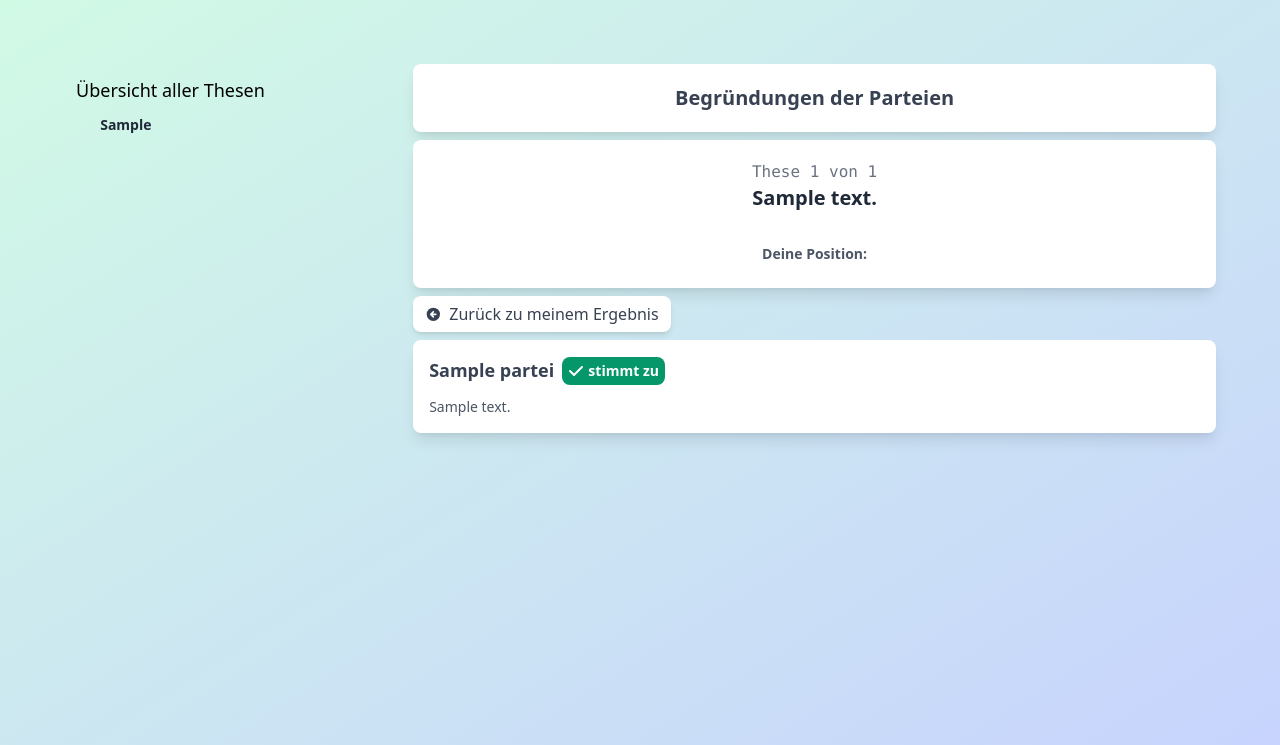
After one commit to wahlrechner/wahlrechner, a Django app: page /reason?t=1& in a window 1280 px wide. The commit adds this page. Shown: the top 745 px of the page. Run offline with Django 3.2, Linux system fonts and the light colour scheme; tables that the repository leaves empty hold one stand-in row (values such as "Sample post"); style sheets or scripts are compiled from the project's sources; parts of the project's set-up code (start-up, migrations or seed data) failed here and were passed over.

Commit message:
Begründungsseiten

```diff
--- /dev/null
+++ b/wahlrechner/templates/icons/circle-left.html
@@ -0,0 +1,12 @@
+<!-- Heroicons by Tailwind (License: https://github.com/tailwindlabs/heroicons) -->
+
+<svg
+    class="h-5 w-5 inline-flex align-middle"
+    xmlns="http://www.w3.org/2000/svg"
+    viewBox="0 0 24 24"
+    fill="currentColor"
+>
+
+<path fill-rule="evenodd" d="M10 18a8 8 0 100-16 8 8 0 000 16zm.707-10.293a1 1 0 00-1.414-1.414l-3 3a1 1 0 000 1.414l3 3a1 1 0 001.414-1.414L9.414 11H13a1 1 0 100-2H9.414l1.293-1.293z" clip-rule="evenodd" />
+
+</svg>
--- /dev/null
+++ b/wahlrechner/templates/wahlrechner/reason.html
@@ -0,0 +1,170 @@
+{% extends 'wahlrechner/base.html' %} {% load get_item %}
+{% block title %}Begründungen der Parteien zu These {{ pos }} von {{ max_pos }}{% endblock %}
+{% block sidebar %}
+<p class="text-lg mb-2 dark:text-gray-200">Übersicht aller Thesen</p>
+<ul class="space-y-1 sidebar-menu">
+    {% for these in these_list %}
+    <li>
+        {% with status=request.GET|get_item:these.pk %}
+            {% if status == 'a' %}
+                {% include "icons/agree.html" %}
+            {% elif status == 'd' %}
+                {% include "icons/disagree.html" %}
+            {% elif status == 'n' %}
+                {% include "icons/neutral.html" %}
+            {% elif status == 's' %}
+                {% include "icons/skip.html" %}
+            {% else %}
+                {% include "icons/empty.html" %}
+            {% endif %}
+        {% endwith %}
+        {% if these == aktuelle_these %}
+            <a class="active">{{ these.these_keyword }}</a>
+        {% else %}
+            <a onClick="location.href='{% url 'reason' %}?t={{ these.pk }}&{{ current_payload }}'" class="clickable">
+                {{ these.these_keyword }}
+            </a>
+        {% endif %}
+    </li>
+    {% endfor %}
+</ul>
+{% endblock %} {% block content %}
+<div class="w-full bg-white shadow-lg rounded-lg p-5 text-center dark:bg-gray-800 mb-2">
+    <h1 class="text-xl font-semibold text-gray-700 dark:text-gray-100">Begründungen der Parteien</h1>
+</div>
+<div class="w-full bg-white shadow-lg rounded-lg p-5 text-center dark:bg-gray-800">
+    <p class="font-mono text-gray-500 dark:text-gray-400">These {{ pos }} von {{ max_pos }}</p>
+    <p class="text-xl mb-8 font-bold text-gray-800 dark:text-gray-200 break-words">{{ aktuelle_these.these_text }}</p>
+
+    {% with status=request.GET|get_item:aktuelle_these.pk %}
+    {% if status != "s" %}
+        <p class="text-sm text-gray-600 dark:text-gray-400 mb-1 font-semibold">Deine Position:</p>
+    {% endif %}
+            {% if status == 'a' %}
+            <div class="text-white text-sm flex sm:inline-flex bg-green-600 font-semibold rounded-lg pl-0.5 pr-1.5 py-1">
+                <!-- Heroicons by Tailwind (License: https://github.com/tailwindlabs/heroicons) -->
+                <svg class="h-4 w-5 inline-flex align-middle text-white mr-1" xmlns="http://www.w3.org/2000/svg" viewBox="0 0 16 16" fill="currentColor">
+                    <path
+                        fill-rule="evenodd"
+                        d="M16.707 5.293a1 1 0 010 1.414l-8 8a1 1 0 01-1.414 0l-4-4a1 1 0 011.414-1.414L8 12.586l7.293-7.293a1 1 0 011.414 0z"
+                        clip-rule="evenodd"
+                    />
+                </svg>
+                stimme zu
+            </div>
+            {% elif status == 'n' %}
+            <div class="text-white text-sm flex sm:inline-flex bg-gray-500 font-semibold rounded-lg pl-0.5 pr-1.5 py-1">
+                <!-- Heroicons by Tailwind (License: https://github.com/tailwindlabs/heroicons) -->
+                <svg class="h-4 w-5 inline-flex align-middle text-white mr-1" xmlns="http://www.w3.org/2000/svg" viewBox="0 0 16 16" fill="currentColor">
+                    <path
+                        fill-rule="evenodd"
+                        d="M3 7a1 1 0 011-1h12a1 1 0 110 2H4a1 1 0 01-1-1zM3 13a1 1 0 011-1h12a1 1 0 110 2H4a1 1 0 01-1-1z"
+                        clip-rule="evenodd"
+                    />
+                </svg>
+                neutral
+            </div>
+            {% elif status == 'd' %}
+            <div class="text-white text-sm flex sm:inline-flex bg-red-600 font-semibold rounded-lg pl-0.5 pr-1.5 py-1">
+                <!-- Heroicons by Tailwind (License: https://github.com/tailwindlabs/heroicons) -->
+                <svg class="h-4 w-5 inline-flex align-middle text-white mr-1" xmlns="http://www.w3.org/2000/svg" viewBox="0 0 16 16" fill="currentColor">
+                    <path
+                        fill-rule="evenodd"
+                        d="M4.293 4.293a1 1 0 011.414 0L10 8.586l4.293-4.293a1 1 0 111.414 1.414L11.414 10l4.293 4.293a1 1 0 01-1.414 1.414L10 11.414l-4.293 4.293a1 1 0 01-1.414-1.414L8.586 10 4.293 5.707a1 1 0 010-1.414z"
+                        clip-rule="evenodd"
+                    />
+                </svg>
+                stimme nicht zu
+            </div>
+            {% endif %}
+            {% if request.GET|get_item_p:aktuelle_these.pk %}
+                <div class="text-white text-sm flex sm:inline-flex bg-yellow-500 font-semibold rounded-lg pl-0.5 pr-1.5 py-1 mt-1 md:mt-0">
+                    <svg class="h-4 w-5 inline-flex align-middle text-white mr-1" xmlns="http://www.w3.org/2000/svg" viewBox="0 0 16 16" fill="currentColor">
+                        <!-- Heroicons by Tailwind (License: https://github.com/tailwindlabs/heroicons) -->
+                        <path
+                            d="M9.049 2.927c.3-.921 1.603-.921 1.902 0l1.07 3.292a1 1 0 00.95.69h3.462c.969 0 1.371 1.24.588 1.81l-2.8 2.034a1 1 0 00-.364 1.118l1.07 3.292c.3.921-.755 1.688-1.54 1.118l-2.8-2.034a1 1 0 00-1.175 0l-2.8 2.034c-.784.57-1.838-.197-1.539-1.118l1.07-3.292a1 1 0 00-.364-1.118L2.98 8.72c-.783-.57-.38-1.81.588-1.81h3.461a1 1 0 00.951-.69l1.07-3.292z"
+                        />
+                    </svg>
+                    wichtige These
+                </div>
+            {% endif %}
+            {% if status == 's' %}
+            <p class="text-sm text-gray-600 dark:text-gray-400">Du hast diese These übersprungen.</p>
+            {% endif %}
+
+    </p>
+    {% endwith %}
+</div>
+
+
+<div class="flex flex-col md:flex-row justify-between mt-2 space-y-2 md:space-y-0 md:space-x-2">
+
+    {% if payload_previous %}
+    <button onClick="location.href='{% url 'reason' %}?{{ payload_previous }}'" class="btn btn-white h-full">
+        {% include "icons/arrow-left.html" %} vorherige These
+    </button>
+    {% endif %}
+
+    <button onClick="location.href='{% url 'results' %}?{{ current_payload }}'" class="btn btn-white h-full">
+        {% include "icons/circle-left.html" %} Zurück zu meinem Ergebnis
+    </button>
+
+    {% if payload_next %}
+    <button onClick="location.href='{% url 'reason' %}?{{ payload_next }}'" class="btn btn-white h-full">
+        nächste These {% include "icons/arrow-right.html" %}
+    </button>
+    {% endif %}
+
+</div>
+
+{% for antwort in antworten %}
+<div class="w-full bg-white shadow-lg rounded-lg p-4 my-2 dark:bg-gray-800">
+
+    <div class="mb-3">
+        <div class="text-lg text-gray-700 dark:text-gray-100 font-semibold sm:inline-flex">{{ antwort.antwort_partei.partei_name }}</div>
+        {% if antwort.antwort_position == 'a' %}
+            <div class="text-white text-sm flex sm:inline-flex bg-green-600 font-semibold rounded-lg pl-0.5 pr-1.5 py-1 sm:ml-1 mt-1 sm:mt-0">
+                <!-- Heroicons by Tailwind (License: https://github.com/tailwindlabs/heroicons) -->
+                <svg class="h-4 w-5 inline-flex align-middle text-white mr-1" xmlns="http://www.w3.org/2000/svg" viewBox="0 0 16 16" fill="currentColor">
+                    <path
+                        fill-rule="evenodd"
+                        d="M16.707 5.293a1 1 0 010 1.414l-8 8a1 1 0 01-1.414 0l-4-4a1 1 0 011.414-1.414L8 12.586l7.293-7.293a1 1 0 011.414 0z"
+                        clip-rule="evenodd"
+                    />
+                </svg>
+                stimmt zu
+            </div>
+            {% elif antwort.antwort_position == 'n' %}
+            <div class="text-white text-sm flex sm:inline-flex bg-gray-500 font-semibold rounded-lg pl-0.5 pr-1.5 py-1 sm:ml-1 mt-1 sm:mt-0">
+                <!-- Heroicons by Tailwind (License: https://github.com/tailwindlabs/heroicons) -->
+                <svg class="h-4 w-5 inline-flex align-middle text-white mr-1" xmlns="http://www.w3.org/2000/svg" viewBox="0 0 16 16" fill="currentColor">
+                    <path
+                        fill-rule="evenodd"
+                        d="M3 7a1 1 0 011-1h12a1 1 0 110 2H4a1 1 0 01-1-1zM3 13a1 1 0 011-1h12a1 1 0 110 2H4a1 1 0 01-1-1z"
+                        clip-rule="evenodd"
+                    />
+                </svg>
+                neutral
+            </div>
+            {% elif antwort.antwort_position == 'd' %}
+            <div class="text-white text-sm flex sm:inline-flex bg-red-600 font-semibold rounded-lg pl-0.5 pr-1.5 py-1 sm:ml-1 mt-1 sm:mt-0">
+                <!-- Heroicons by Tailwind (License: https://github.com/tailwindlabs/heroicons) -->
+                <svg class="h-4 w-5 inline-flex align-middle text-white mr-1" xmlns="http://www.w3.org/2000/svg" viewBox="0 0 16 16" fill="currentColor">
+                    <path
+                        fill-rule="evenodd"
+                        d="M4.293 4.293a1 1 0 011.414 0L10 8.586l4.293-4.293a1 1 0 111.414 1.414L11.414 10l4.293 4.293a1 1 0 01-1.414 1.414L10 11.414l-4.293 4.293a1 1 0 01-1.414-1.414L8.586 10 4.293 5.707a1 1 0 010-1.414z"
+                        clip-rule="evenodd"
+                    />
+                </svg>
+                stimmt nicht zu
+            </div>
+        {% endif %}
+    </div>
+
+    <p class="text-gray-600 dark:text-gray-300 text-sm text-left">
+    {% if antwort.antwort_text %}{{ antwort.antwort_text }}{% else %}<i>Von der Partei liegt zu dieser These keine Begründung vor.</i>{% endif %}</p>
+</div>
+
+{% endfor %}
+
+{% endblock %}
--- a/wahlrechner/urls.py
+++ b/wahlrechner/urls.py
@@ -6,5 +6,6 @@ urlpatterns = [
     path('', views.start, name='start'),
     path('these', views.these, name='these'),
     path('confirm', views.confirm, name='confirm'),
-    path('results', views.results, name='results')
+    path('results', views.results, name='results'),
+    path('reason', views.reason, name='reason')
 ]
--- a/wahlrechner/views.py
+++ b/wahlrechner/views.py
@@ -142,15 +142,79 @@ def results(request):
     # Aktueller Payload
     payload = request.GET.copy()
     current_payload = urllib.parse.urlencode(payload)
+    payload['t'] = these_list.reverse()[0].pk
+    payload_previous = urllib.parse.urlencode(payload)
 
     results = calculate_results(request)
 
     context = {'these_list': these_list,
                'current_payload': current_payload,
+               'payload_previous': payload_previous,
                'results': results,
                'aussagekraeftig': aussagekraeftig(request)}
 
     return render(request, 'wahlrechner/results.html', context)
+
+
+def reason(request):
+    # Erhalte alle Thesen sortiert nach der Thesen-Nummer
+    these_list = These.objects.all().order_by('these_nr')
+
+    # Erhalte Payload aus den Get-Parametern
+    payload = request.GET.copy()
+    del payload['t']
+    current_payload = urllib.parse.urlencode(payload)
+
+    # Erhalte these_pk aus Parameter
+    these_pk = request.GET.get('t', '')
+
+    # 404 wenn kein Parameter angegeben
+    if these_pk == '':
+        raise Http404
+
+    # Erhalte Objekt der aktuellen These von PK existiert, sonst 404
+    current_these = get_object_or_404(These, pk=these_pk)
+
+    # Erhalte Index der aktuellen These und Länge aller Thesen
+    pos = (*these_list,).index(current_these)
+    max_pos = len(these_list)
+
+    # Payload anpassen für nächste These (nicht bei letzter These)
+    if current_these != these_list.reverse()[0]:
+        # Falls These beantwortet ändere TK um 1
+        payload['t'] = these_list[pos + 1].pk
+        payload_next = urllib.parse.urlencode(payload)
+    else:
+        payload_next = None
+
+    # Payload anpassen für vorherige These (nicht bei erster These)
+    if current_these != these_list[0]:
+        payload['t'] = these_list[pos - 1].pk
+        payload_previous = urllib.parse.urlencode(payload)
+    else:
+        payload_previous = None
+
+    # Berechne Ergebnisse
+    results = calculate_results(request)
+
+    # Erhalte Antworten der Parteien
+    antworten = []
+    for partei, _ in results:
+        antwort = Antwort.objects.get(
+            antwort_these=current_these, antwort_partei=partei)
+        antworten.append(antwort)
+
+    context = {'these_list': these_list,
+               'current_payload': current_payload,
+               'pos': pos + 1,
+               'aktuelle_these': current_these,
+               'payload_next': payload_next,
+               'payload_previous': payload_previous,
+               'antworten': antworten,
+               'max_pos': max_pos,
+               'results': results}
+
+    return render(request, 'wahlrechner/reason.html', context)
 
 
 def calculate_results(request):
```
Also changed, not shown: wahlrechner/templates/wahlrechner/results.html (+11 -1 lines).
